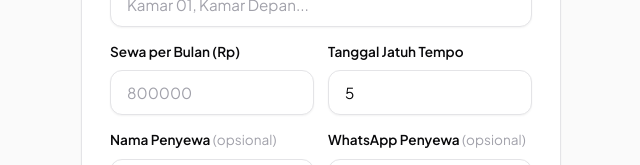
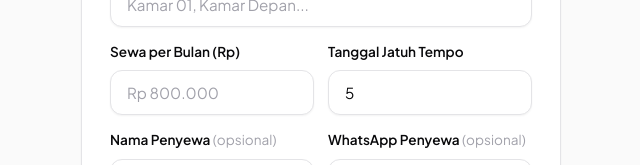
Before and after one commit to yoiioy700/kontrakankoe, a Next.js app: page /onboarding in a window 1280 px wide. Both pictures are taken after typing "Sample", "Sample" into the empty fields and a click on the button "Lanjut". Shown: the part 394-559 px from the top of the page, without its empty margins (319-959 px from the left). Built offline with nearby package versions, Linux system fonts and the light colour scheme.

Commit message:
format rupiah input onboarding

```diff
--- a/app/onboarding/page.tsx
+++ b/app/onboarding/page.tsx
@@ -10,6 +10,12 @@ export default function OnboardingPage() {
   const [loading, setLoading] = useState(false)
   const [error, setError] = useState('')
   const [property, setProperty] = useState({ propertyName: '', propertyAddress: '' })
+  const formatRupiah = (val: string) => {
+    const num = val.replace(/[^0-9]/g, '')
+    if (!num) return ''
+    return 'Rp ' + parseInt(num).toLocaleString('id-ID')
+  }
+  const parseRupiah = (val: string) => val.replace(/[^0-9]/g, '')
   const [room, setRoom] = useState({
     roomName: '', rentAmount: '', dueDateDay: '5',
     tenantName: '', tenantPhone: '',
@@ -37,7 +43,7 @@ export default function OnboardingPage() {
       const res = await fetch('/api/onboarding', {
         method: 'POST',
         headers: { 'Content-Type': 'application/json' },
-        body: JSON.stringify({ ...property, room }),
+        body: JSON.stringify({ ...property, room: { ...room, rentAmount: parseRupiah(room.rentAmount) } }),
       })
       const data = await res.json()
       if (!res.ok) { setError(data.error || 'Gagal menyimpan'); return }
@@ -113,8 +119,8 @@ export default function OnboardingPage() {
                 </div>
                 <div className="form-group">
                   <label className="label">Sewa per Bulan (Rp)</label>
-                  <input className="input" type="number" placeholder="800000"
-                    value={room.rentAmount} onChange={e => setRoom({ ...room, rentAmount: e.target.value })} required />
+                  <input className="input" type="text" placeholder="Rp 800.000"
+                    value={room.rentAmount} onChange={e => setRoom({ ...room, rentAmount: formatRupiah(e.target.value) })} required />
                 </div>
                 <div className="form-group">
                   <label className="label">Tanggal Jatuh Tempo</label>
```
